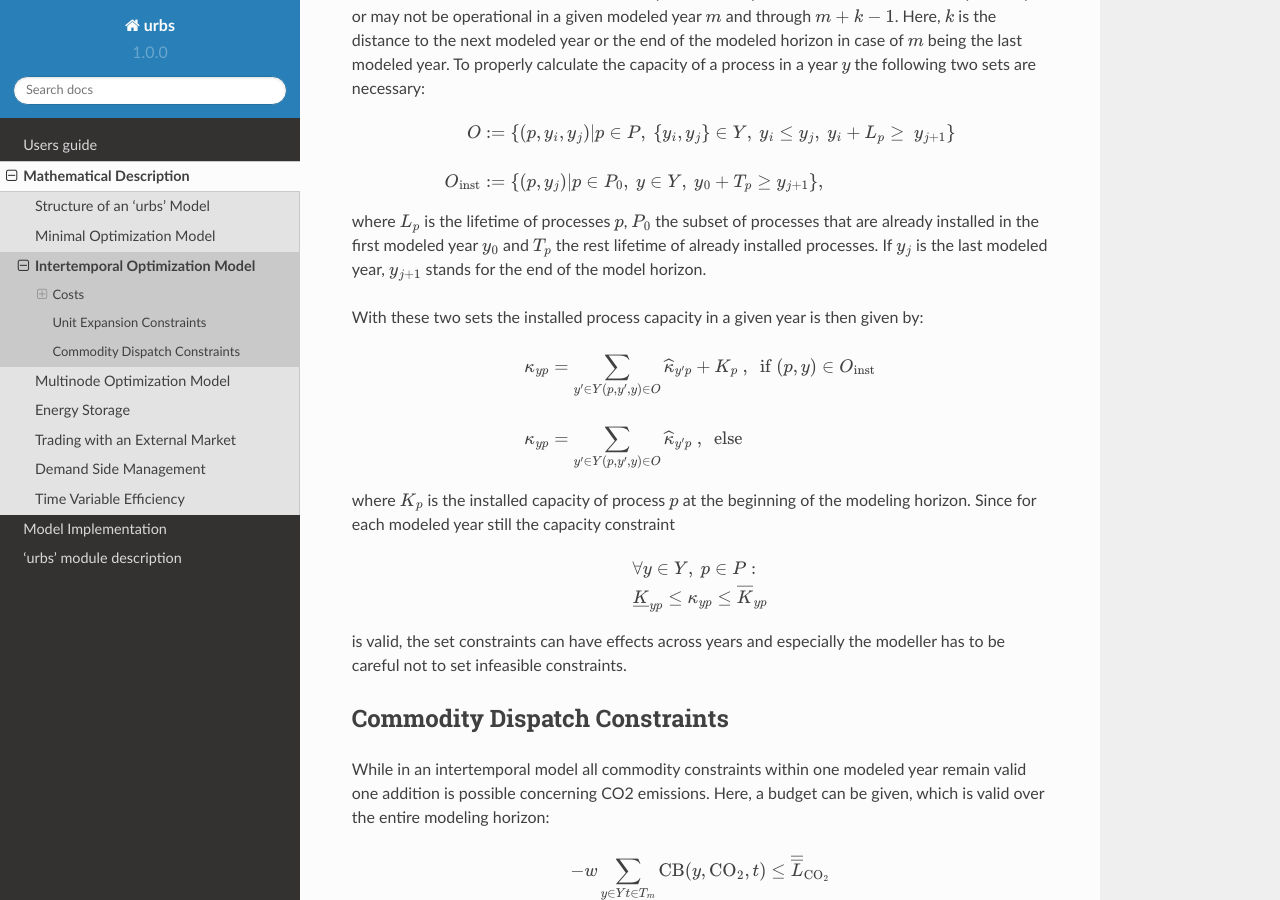
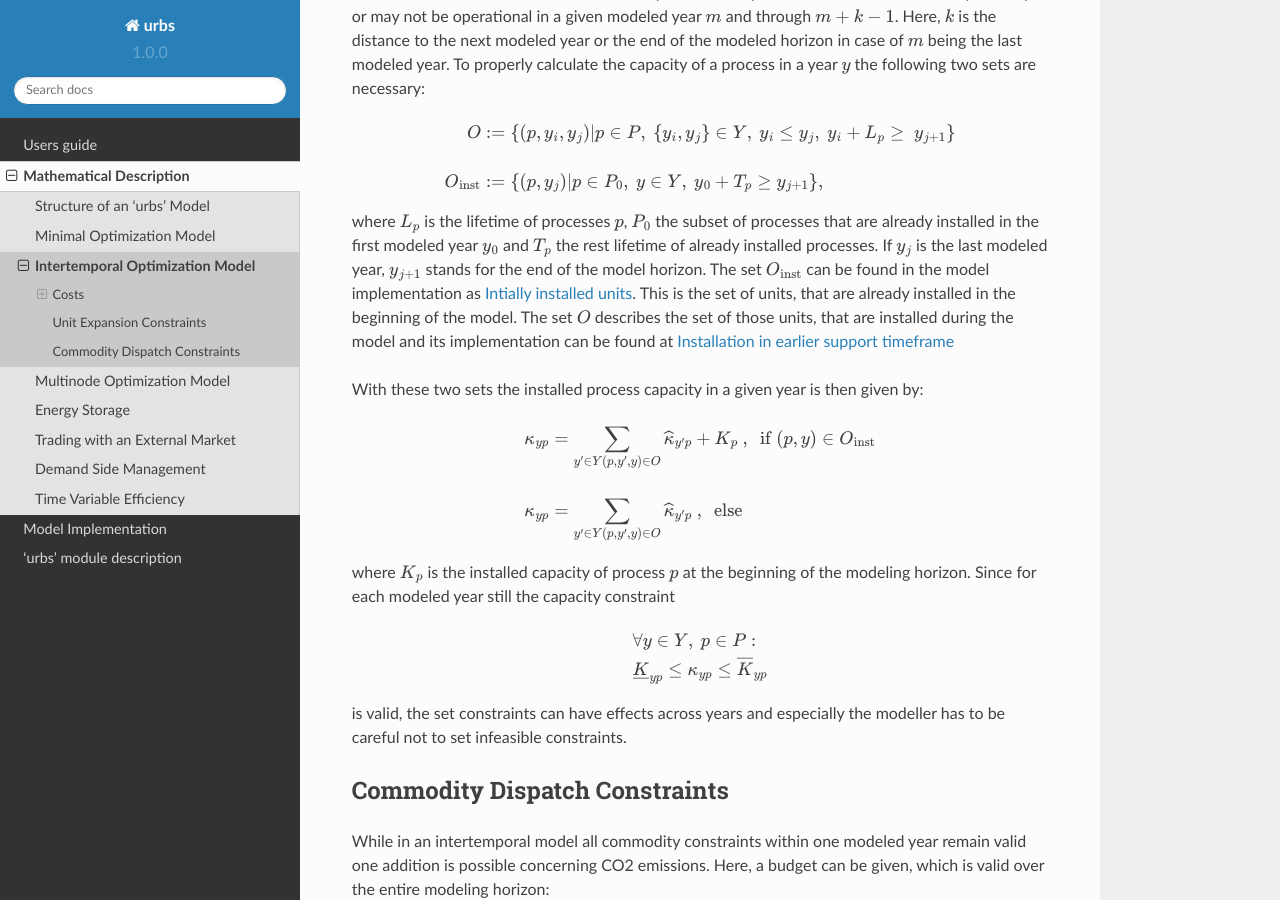
Before and after one commit to tum-ens/urbs, a Sphinx documentation site: the page built from doc/theorydoc/intertemp_prob.rst, in a window 1280 px wide and 900 px high, scrolled down 3036 px. Built offline with Sphinx 7.4.7 and the Read the Docs theme 2.0.0, drawn with Linux system fonts in a browser that asks for light colours.

Commit message:
Errors 12,14 are mended.

```diff
--- a/doc/implementdoc/sets.rst
+++ b/doc/implementdoc/sets.rst
@@ -656,7 +656,9 @@ For intertemporal optimization the operational state of units in a support
 timeframe `y` has to be calculated from both the initially installed units and
 their remaining lifetime and the units installed in a previous support
 timeframe which are still operational in `y`. This is achieved via 6 tuple sets
-two each for processes, transmissions and storages.
+two each for processes, transmissions and storages. For the mathematical description please refer to :ref:`operational-state-tuple`.
+
+.. _initially-installed-units:
 
 Intially installed units
 ^^^^^^^^^^^^^^^^^^^^^^^^
@@ -713,6 +715,8 @@ where the following function is utilized:
 
 .. literalinclude:: /../urbs/features/storage.py
    :pyobject: inst_sto_tuples
+
+.. _installation-in-earlier:
 
 Installation in earlier support timeframe
 ^^^^^^^^^^^^^^^^^^^^^^^^^^^^^^^^^^^^^^^^^
--- a/doc/theorydoc/intertemp_prob.rst
+++ b/doc/theorydoc/intertemp_prob.rst
@@ -175,7 +177,9 @@ where :math:`L_p` is the lifetime of processes :math:`p`, :math:`P_0` the
 subset of processes that are already installed in the first modeled year
 :math:`y_0` and :math:`T_{p}` the rest lifetime of already installed processes.
 If :math:`y_j` is the last modeled year, :math:`y_{j+1}` stands for the end of
-the model horizon.
+the model horizon. The set :math:`O_{\text{inst}}` can be found in the model implementation as :ref:`initially-installed-units`.
+This is the set of units, that are already installed in the beginning of the model.
+The set :math:`O` describes the set of those units, that are installed during the model and its implementation can be found at :ref:`installation-in-earlier`
 
 With these two sets the installed process capacity in a given year is then
 given by:
--- a/doc/theorydoc/multinode_prob.rst
+++ b/doc/theorydoc/multinode_prob.rst
@@ -32,7 +32,7 @@ vertex :math:`v` and time :math:`t`, :math:`\epsilon^{\text{in}}_{vcpt}` and
 :math:`\epsilon^{\text{out}}_{vcpt}` the total inputs and outputs of
 commodities :math:`c` to and from process :math:`p` at vertex :math:`v` and
 time :math:`t`, :math:`\kappa_{af}` and :math:`\widehat{\kappa}_{af}` the
-installed and new capacities of a transmission line :math:`f` linking two
+total and newly installed capacities of a transmission line :math:`f` linking two
 vertices with the arc :math:`a` and :math:`\pi^{\text{in}}_{aft}` and
 :math:`\pi^{\text{out}}_{aft}` the in- and outflows into arc :math:`a` via
 transmission line :math:`f` at time :math:`t`.
```
Also changed, not shown: other parts of doc/theorydoc/intertemp_prob.rst (+2 -0 lines).
